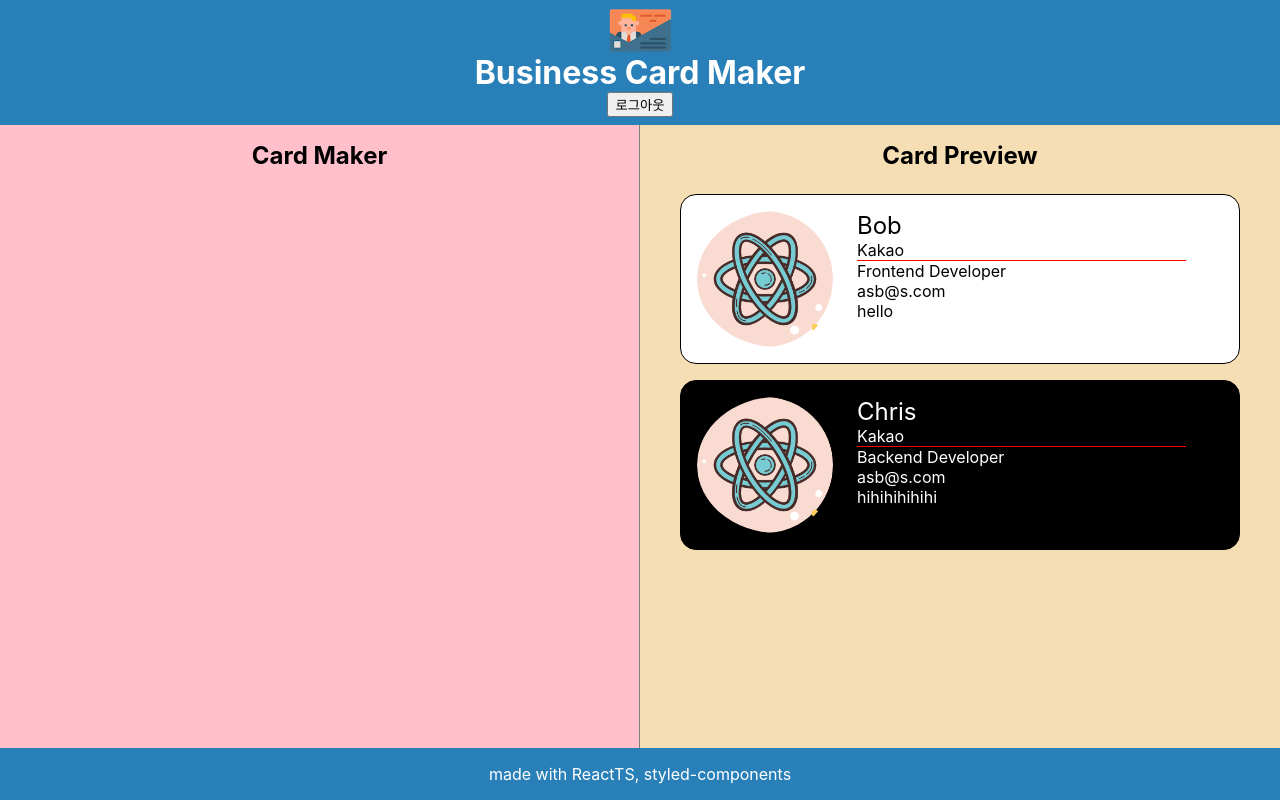
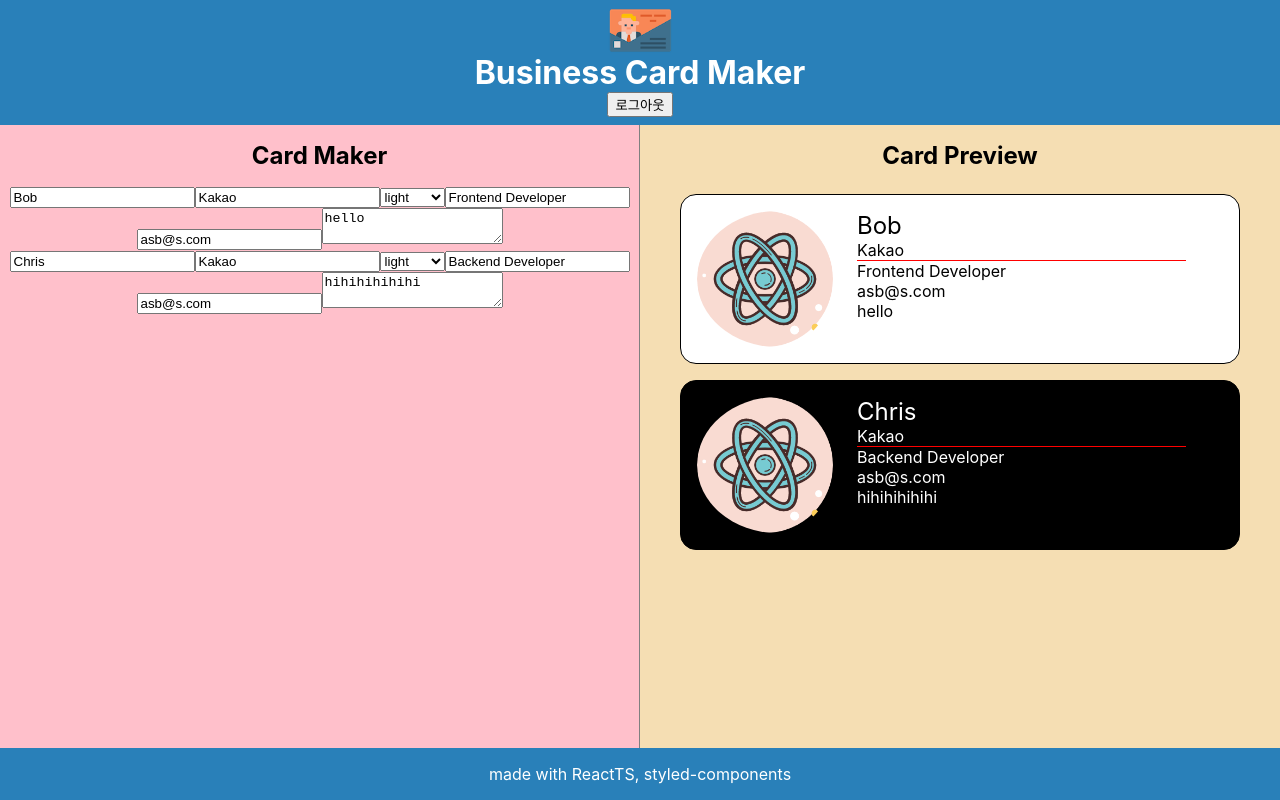
Before and after one commit to yogjin/business-card-maker, a React (Create React App) app: page /maker in a window 1280 px wide. Built offline with nearby package versions, Linux system fonts and the light colour scheme; no server answers; sample sign-in values are in the browser's storage.

Commit message:
feat: Add card edit form Component

```diff
--- /dev/null
+++ b/src/component/Card_edit_form/Card_edit_form.tsx
@@ -0,0 +1,27 @@
+import { Card } from 'common/interfaces';
+import React from 'react';
+import { FC } from 'react';
+
+interface Card_edit_formProps {
+  card: Card;
+}
+
+const Card_edit_form: FC<Card_edit_formProps> = ({ card }) => {
+  const { name, company, theme, title, email, message } = card;
+  return (
+    <form>
+      <input type="text" name="name" value={name} />
+      <input type="text" name="company" value={company} />
+      <select name="theme">
+        <option value={theme}>light</option>
+        <option value={theme}>dark</option>
+        <option value={theme}>colorful</option>
+      </select>
+      <input type="text" name="title" value={title} />
+      <input type="text" name="email" value={email} />
+      <textarea name="message" value={message}></textarea>
+    </form>
+  );
+};
+
+export default Card_edit_form;
--- a/src/component/Editor/Editor.tsx
+++ b/src/component/Editor/Editor.tsx
@@ -1,13 +1,20 @@
+import { Card } from 'common/interfaces';
+import Card_edit_form from 'component/Card_edit_form/Card_edit_form';
 import React from 'react';
 import { FC } from 'react';
 import styled from 'styled-components';
 
-interface EditorProps {}
+interface EditorProps {
+  cards: Card[];
+}
 
-const Editor: FC<EditorProps> = () => {
+const Editor: FC<EditorProps> = ({ cards }) => {
   return (
     <Container>
       <Title>Card Maker</Title>
+      {cards.map((card) => (
+        <Card_edit_form card={card} />
+      ))}
     </Container>
   );
 };
--- a/src/component/Maker/Maker.tsx
+++ b/src/component/Maker/Maker.tsx
@@ -52,7 +52,7 @@ const Maker: FC<makerProps> = ({ fireBaseAuthService }) => {
     <Container>
       <Header handleLogout={handleLogout} />
       <Main>
-        <Editor />
+        <Editor cards={cards} />
         <Preview cards={cards} />
       </Main>
       <Footer />
```
